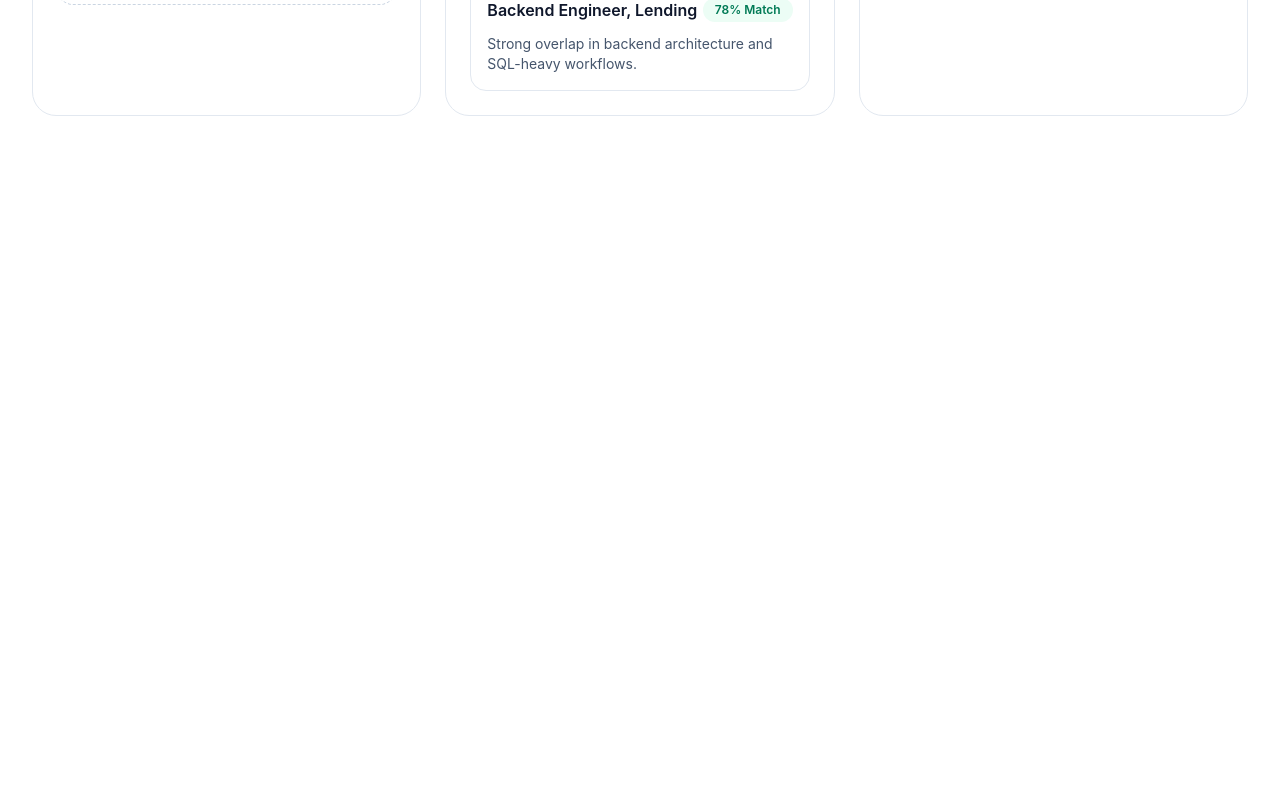
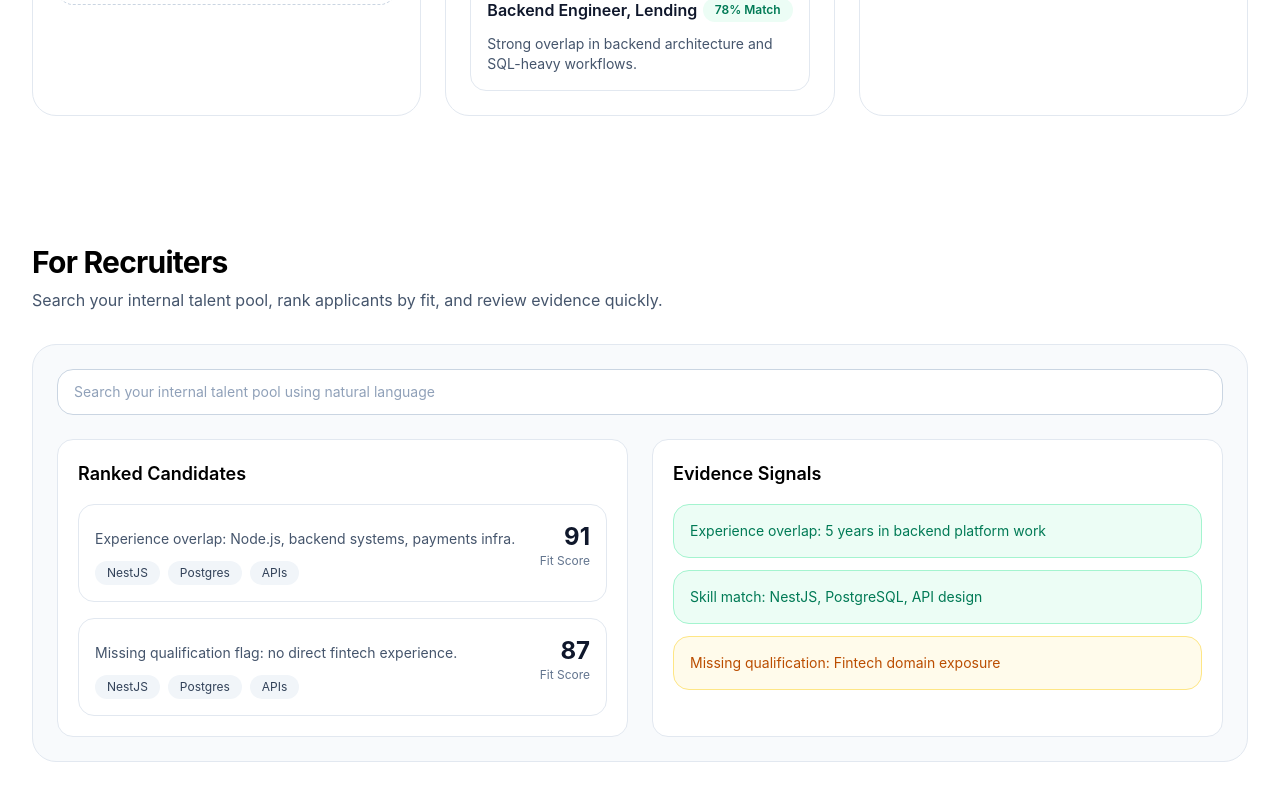
Before and after one commit to CodeWithNJ/AI-Job-Portal, a React (Vite) app: page / in a window 1280 px wide. Shown: the part 1149-1949 px from the top of the page. Before the commit the page ends 1329 px from the top, so only its background shows below. Built offline with nearby package versions, Linux system fonts and the light colour scheme.

Commit message:
Implement Recruiter Section

```diff
--- /dev/null
+++ b/components/CandidateRow.jsx
@@ -0,0 +1,25 @@
+import Tag from "./Tag";
+
+const CandidateRow = ({ note, score }) => {
+  return (
+    <div className="rounded-2xl border border-slate-200 p-4">
+      <div className="flex items-start justify-between gap-4">
+        <div>
+          <h4 className="font-semibold text-slate-900">{name}</h4>
+          <p className="mt-2 text-sm text-slate-600">{note}</p>
+          <div className="mt-3 flex flex-wrap gap-2">
+            <Tag>NestJS</Tag>
+            <Tag>Postgres</Tag>
+            <Tag>APIs</Tag>
+          </div>
+        </div>
+        <div className="text-right">
+          <p className="text-2xl font-bold text-slate-900">{score}</p>
+          <p className="text-xs text-slate-500">Fit Score</p>
+        </div>
+      </div>
+    </div>
+  );
+};
+
+export default CandidateRow;
--- a/components/LandingPage.jsx
+++ b/components/LandingPage.jsx
@@ -1,6 +1,7 @@
 import Header from "./Header";
 import HeroSection from "./HeroSection";
 import JobSeekerSection from "./JobSeekerSection";
+import RecruiterSection from "./RecruiterSection";
 
 const LandingPage = () => {
   return (
@@ -9,6 +10,7 @@ const LandingPage = () => {
       <main>
         <HeroSection />
         <JobSeekerSection />
+        <RecruiterSection />
       </main>
     </>
   );
--- /dev/null
+++ b/components/RecruiterSection.jsx
@@ -0,0 +1,62 @@
+import CandidateRow from "./CandidateRow";
+import SignalCard from "./SignalCard";
+
+const RecruiterSection = () => {
+  return (
+    <section className="bg-white py-16">
+      <div className="mx-auto max-w-7xl px-4 sm:px-6 lg:px-8">
+        <div className="mb-8">
+          <h2 className="text-3xl font-bold tracking-tight">For Recruiters</h2>
+          <p className="mt-2 text-slate-600">
+            Search your internal talent pool, rank applicants by fit, and review
+            evidence quickly.
+          </p>
+        </div>
+
+        <div className="rounded-3xl border border-slate-200 bg-slate-50 p-6">
+          <div className="rounded-2xl border border-slate-300 bg-white px-4 py-3 text-sm text-slate-400">
+            Search your internal talent pool using natural language
+          </div>
+
+          <div className="mt-6 grid gap-6 lg:grid-cols-2">
+            <div className="rounded-2xl border border-slate-200 bg-white p-5">
+              <h3 className="text-lg font-semibold">Ranked Candidates</h3>
+              <div className="mt-4 space-y-4">
+                <CandidateRow
+                  name="Aarav Sharma"
+                  score="91"
+                  note="Experience overlap: Node.js, backend systems, payments infra."
+                />
+                <CandidateRow
+                  name="Riya Gupta"
+                  score="87"
+                  note="Missing qualification flag: no direct fintech experience."
+                />
+              </div>
+            </div>
+
+            <div className="rounded-2xl border border-slate-200 bg-white p-5">
+              <h3 className="text-lg font-semibold">Evidence Signals</h3>
+              <div className="mt-4 space-y-3">
+                <SignalCard
+                  type="positive"
+                  text="Experience overlap: 5 years in backend platform work"
+                />
+                <SignalCard
+                  type="positive"
+                  text="Skill match: NestJS, PostgreSQL, API design"
+                />
+                <SignalCard
+                  type="warning"
+                  text="Missing qualification: Fintech domain exposure"
+                />
+              </div>
+            </div>
+          </div>
+        </div>
+      </div>
+    </section>
+  );
+};
+
+export default RecruiterSection;
--- /dev/null
+++ b/components/SignalCard.jsx
@@ -0,0 +1,12 @@
+const SignalCard = ({ type, text }) => {
+  const styles =
+    type === "positive"
+      ? "bg-emerald-50 text-emerald-700 border-emerald-200"
+      : "bg-amber-50 text-amber-700 border-amber-200";
+
+  return (
+    <div className={`rounded-2xl border p-4 text-sm ${styles}`}>{text}</div>
+  );
+};
+
+export default SignalCard;
```
Also changed, not shown: components/TrustCard.jsx (added).
